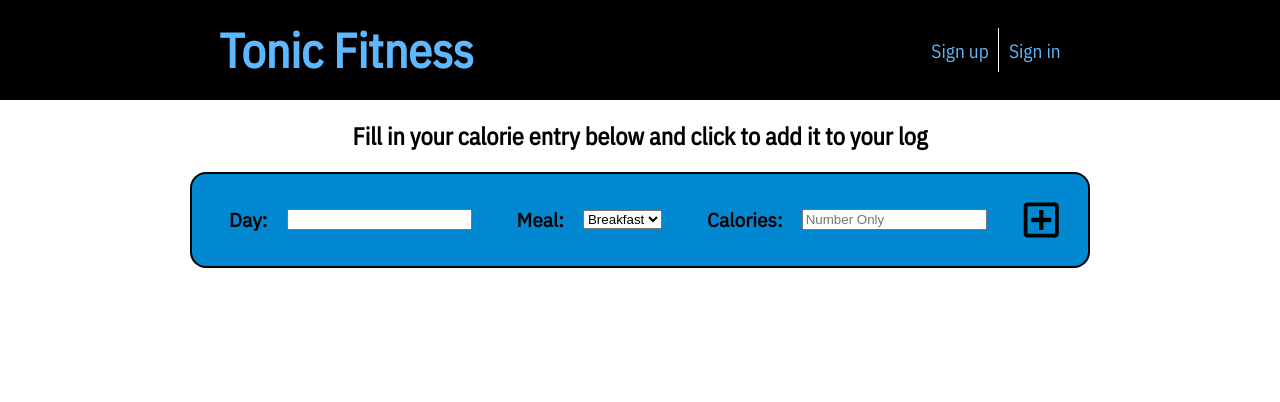
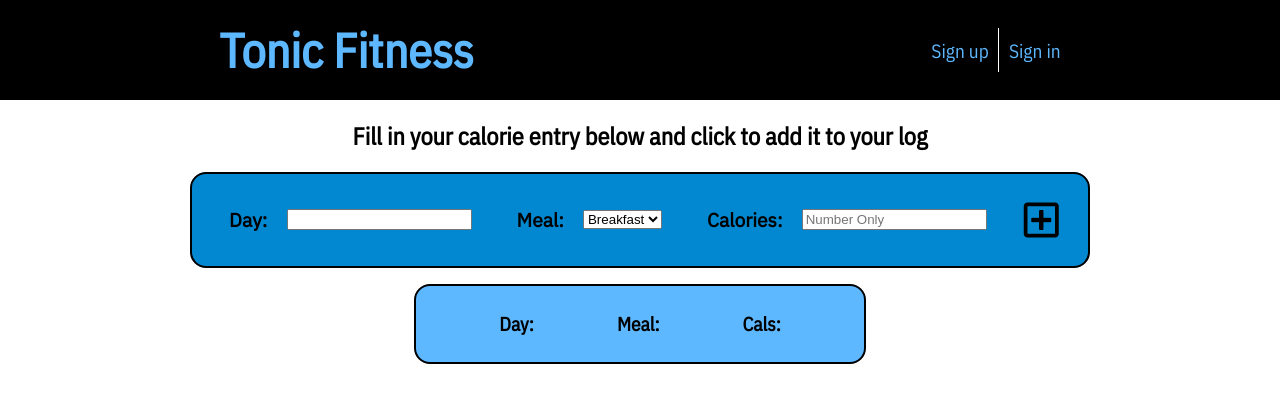
Before and after one commit to chingu-voyages/geckos-project-11, a React (Create React App) app in the folder tonic-fitness/: page /log in a window 1280 px wide. Shown: the top 402 px of the page. Built offline with nearby package versions, Linux system fonts and the light colour scheme.

Commit message:
Initial setup of log entry

```diff
--- a/tonic-fitness/src/components/Log.js
+++ b/tonic-fitness/src/components/Log.js
@@ -78,6 +78,12 @@ class Log extends Component  {
             <i class="far fa-plus-square"></i>
           </button>
         </section>
+
+        <section className="entry-log flex-row">
+          <h4 className="log-entry-item title">Day: {this.state.entry.day} </h4>
+          <h4 className="log-entry-item title">Meal: {this.state.entry.meal} </h4>
+          <h4 className="log-entry-item title">Cals: {this.state.entry.calories} </h4>
+        </section>
       </div>
     )
   }
--- a/tonic-fitness/src/stylesheets/Log.scss
+++ b/tonic-fitness/src/stylesheets/Log.scss
@@ -40,4 +40,16 @@
     border: 0;
   }
 
+  .entry-log {
+    width: 35%;
+    margin: 1em auto;
+    background-color: $color-primary;
+    border: 2px solid #000;
+    border-radius: 1em;
+  }
+
+  .log-entry-item {
+    font-size: 1.2em;
+  }
+
 }
```
